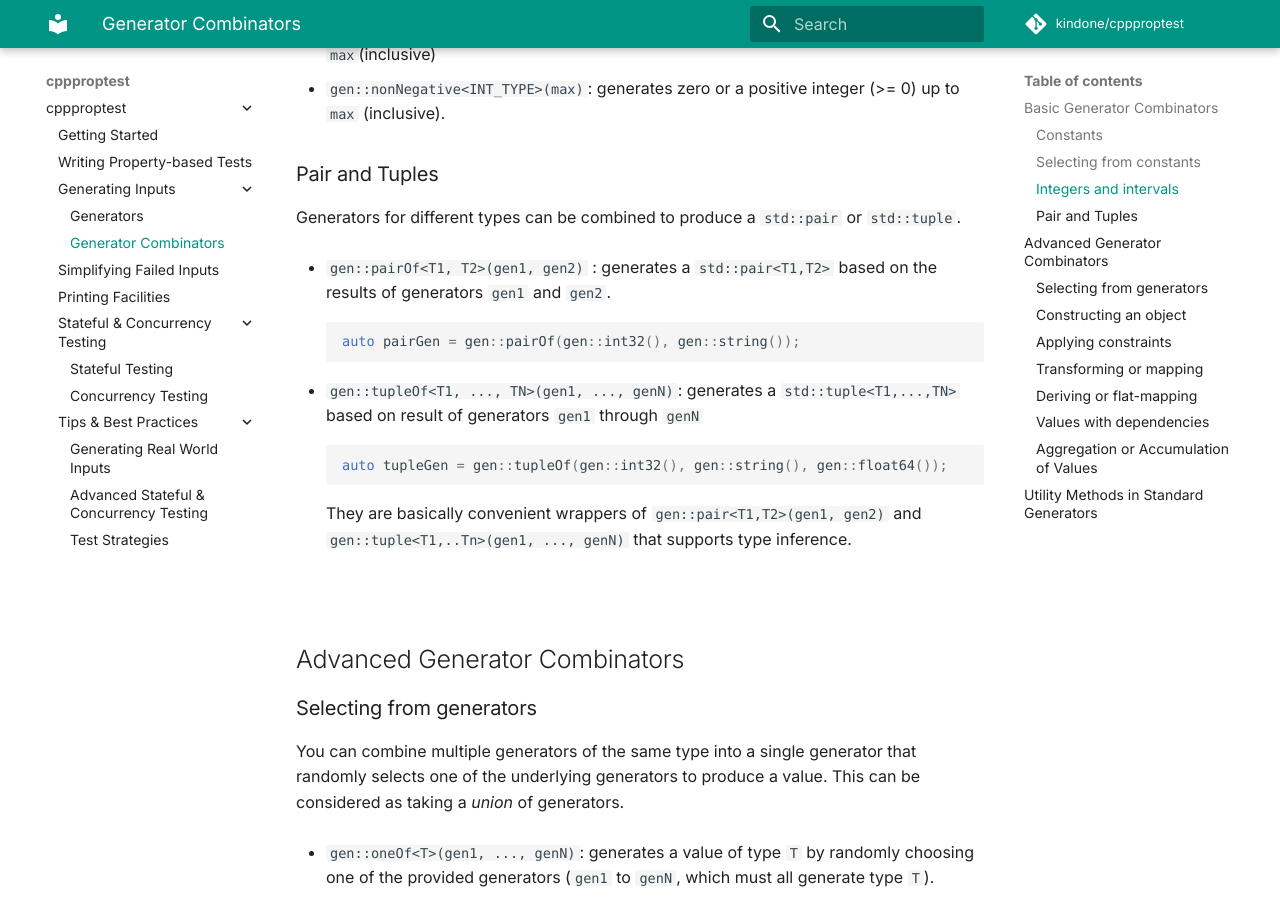
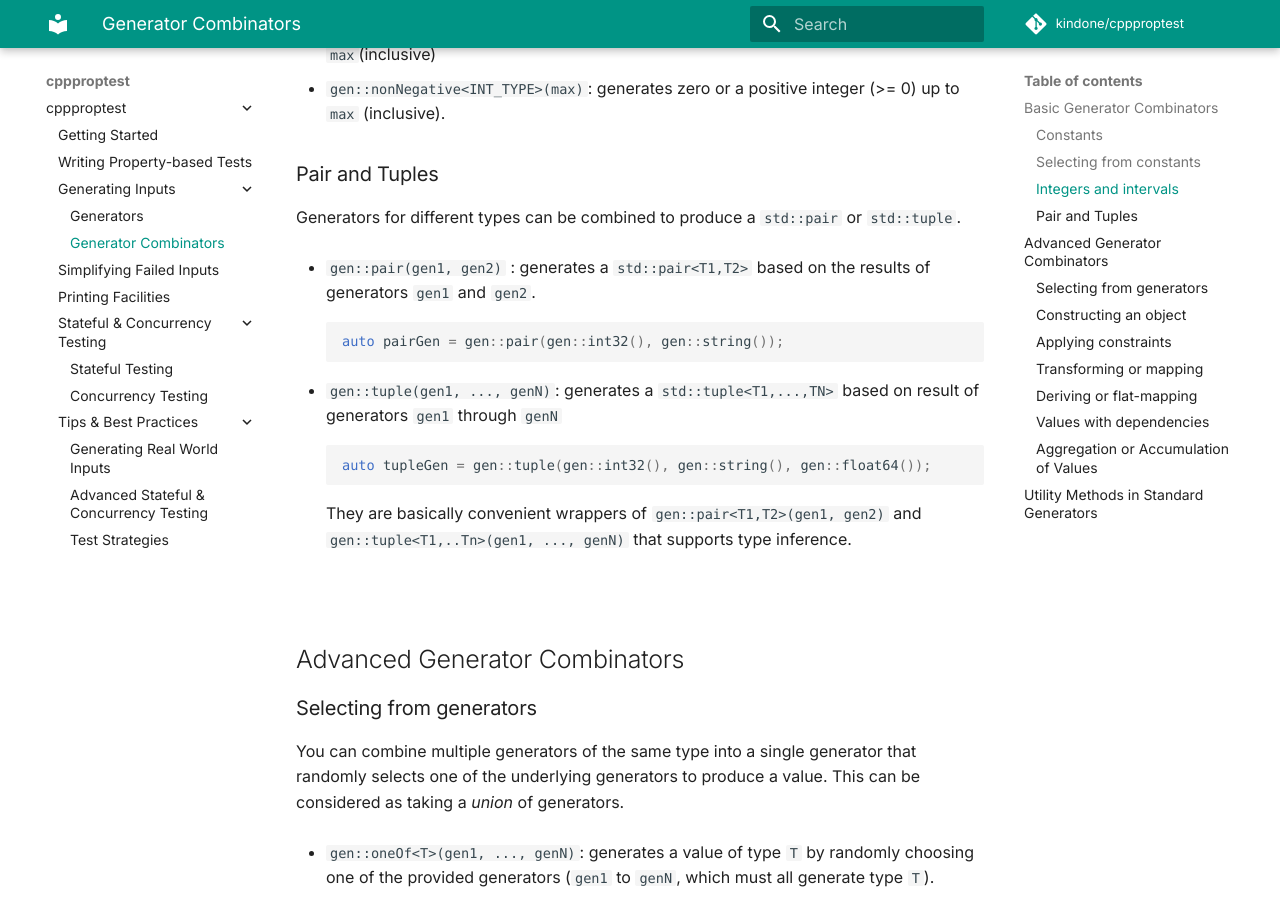
Before and after one commit to kindone/cppproptest2, an MkDocs documentation site: the page built from docs/Combinators.md, in a window 1280 px wide and 900 px high, scrolled down 2687 px. Built offline with MkDocs 1.6.1 and Material for MkDocs 9.7.7, drawn with Linux system fonts in a browser that asks for light colours; some web fonts are replaced; comment, search, counter and statistics services are not loaded; some of the changed text lies outside the part shown.

Commit message:
mod: gen::pairOf/tupleOf now coerced into gen::pair/tuple

````diff
--- a/docs/Combinators.md
+++ b/docs/Combinators.md
@@ -76,16 +76,16 @@ Some utility generators for integers are provided
 
 Generators for different types can be combined to produce a `std::pair` or `std::tuple`.
 
-* `gen::pairOf<T1, T2>(gen1, gen2)` : generates a `std::pair<T1,T2>` based on the results of generators `gen1` and `gen2`.
+* `gen::pair(gen1, gen2)` : generates a `std::pair<T1,T2>` based on the results of generators `gen1` and `gen2`.
 
     ```cpp
-    auto pairGen = gen::pairOf(gen::int32(), gen::string());
+    auto pairGen = gen::pair(gen::int32(), gen::string());
     ```
 
-* `gen::tupleOf<T1, ..., TN>(gen1, ..., genN)`: generates a `std::tuple<T1,...,TN>` based on result of generators `gen1` through `genN`
+* `gen::tuple(gen1, ..., genN)`: generates a `std::tuple<T1,...,TN>` based on result of generators `gen1` through `genN`
 
     ```cpp
-    auto tupleGen = gen::tupleOf(gen::int32(), gen::string(), gen::float64());
+    auto tupleGen = gen::tuple(gen::int32(), gen::string(), gen::float64());
     ```
 They are basically convenient wrappers of `gen::pair<T1,T2>(gen1, gen2)` and `gen::tuple<T1,..Tn>(gen1, ..., genN)` that supports type inference.
 
@@ -230,7 +230,7 @@ You may want to include dependencies between generated values. Two combinators f
 * `gen::chain<Ts..., U>(genTuple, genUFromTuple)`: similar to `gen::dependency`, but operates on tuples. It takes a generator `genTuple` for `std::tuple<Ts...>` and a function `genUFromTuple`. This function receives the generated tuple (`const std::tuple<Ts...>&`) and returns a `Generator<U>`. The final result is a generator for `std::tuple<Ts..., U>`. `gen::chain` can be repeatedly applied to build tuples with multiple dependent elements.
 
     ```cpp
-    auto yearMonthGen = gen::tupleOf(gen::interval(0, 9999), gen::interval(1,12));
+    auto yearMonthGen = gen::tuple(gen::interval(0, 9999), gen::interval(1,12));
     // number of days of month depends on month (28~31 days) and year (whether it's a leap year)
     auto yearMonthDayGen = gen::chain<std::tuple<int, int>, int>(yearMonthGen, [](std::tuple<int,int>& yearMonth) {
         int year = std::get<0>(yearMonth);
@@ -249,7 +249,7 @@ You may want to include dependencies between generated values. Two combinators f
         }
     }); // yearMonthDayGen generates std::tuple<int, int, int> of (year, month, day)
     // Assuming helper functions: isLeapYear(int), monthHas31Days(int), monthHas30Days(int) exist
-    auto yearMonthGen = gen::tupleOf(gen::interval(1900, 2100), gen::interval(1, 12));
+    auto yearMonthGen = gen::tuple(gen::interval(1900, 2100), gen::interval(1, 12));
     // number of days in a month depends on the month and whether the year is a leap year
     auto yearMonthDayGen = gen::chain<int, int, int>(yearMonthGen, [](const std::tuple<int, int>& yearMonth) -> Generator<int> {
         int year = std::get<0>(yearMonth);
@@ -271,11 +271,11 @@ Actually, you can often achieve a similar goal using the `gen::filter` combinato
 
 ```cpp
     // generate any year,month,day combination
-    auto yearMonthDayGen = gen::tupleOf(gen::interval(0, 9999), gen::interval(1,12), gen::interval(1,31));
+    auto yearMonthDayGen = gen::tuple(gen::interval(0, 9999), gen::interval(1,12), gen::interval(1,31));
     // apply filter
     auto validYearMonthDayGen = yearMonthDayGen.filter([](std::tuple<int,int,int>& ymd) {
     // generate any year, month, day combination first
-    auto anyYearMonthDayGen = gen::tupleOf(gen::interval(1900, 2100), gen::interval(1, 12), gen::interval(1, 31));
+    auto anyYearMonthDayGen = gen::tuple(gen::interval(1900, 2100), gen::interval(1, 12), gen::interval(1, 31));
     // then apply filter to keep only valid dates
     auto validYearMonthDayGen = anyYearMonthDayGen.filter([](const std::tuple<int, int, int>& ymd) {
         int year = std::get<0>(ymd);
````
Also changed, not shown: docs/GeneratorExamples.md (+3 -3 lines), docs/Generators.md (+5 -5 lines), 11 other files.
